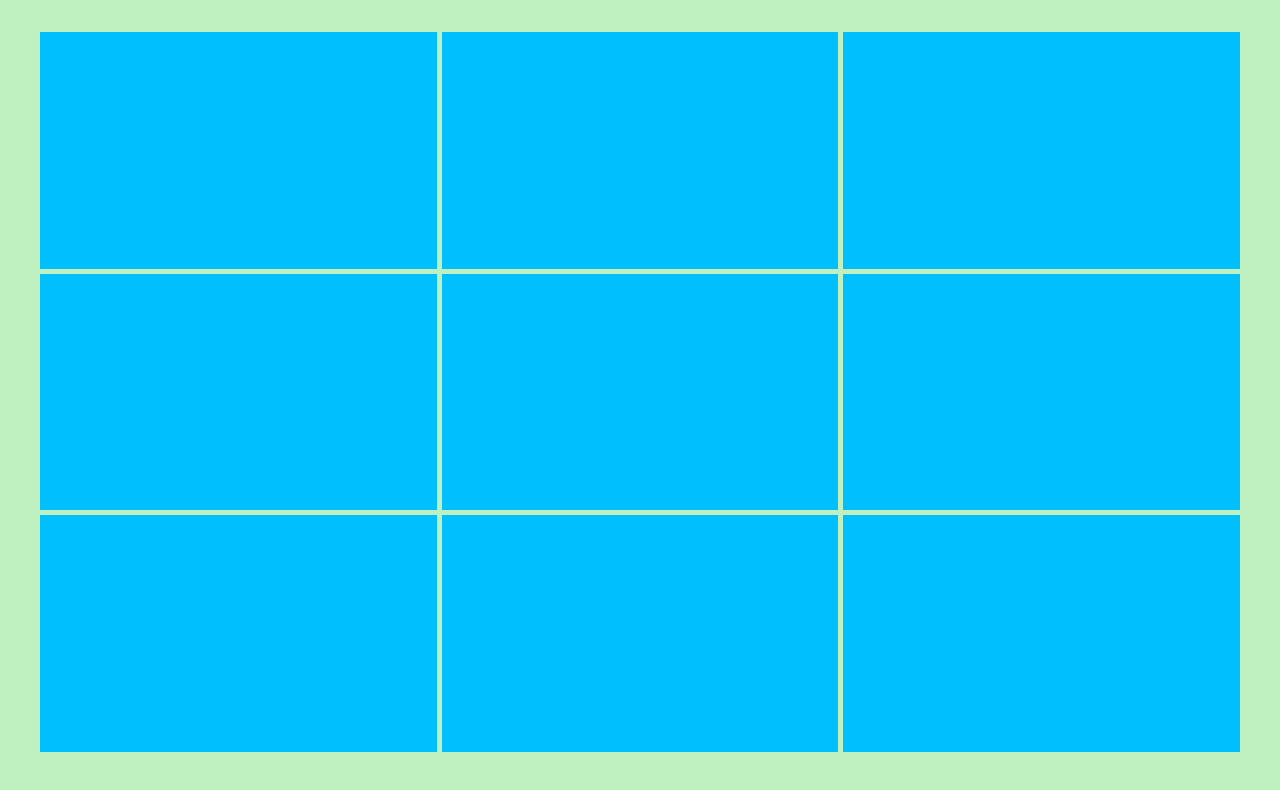
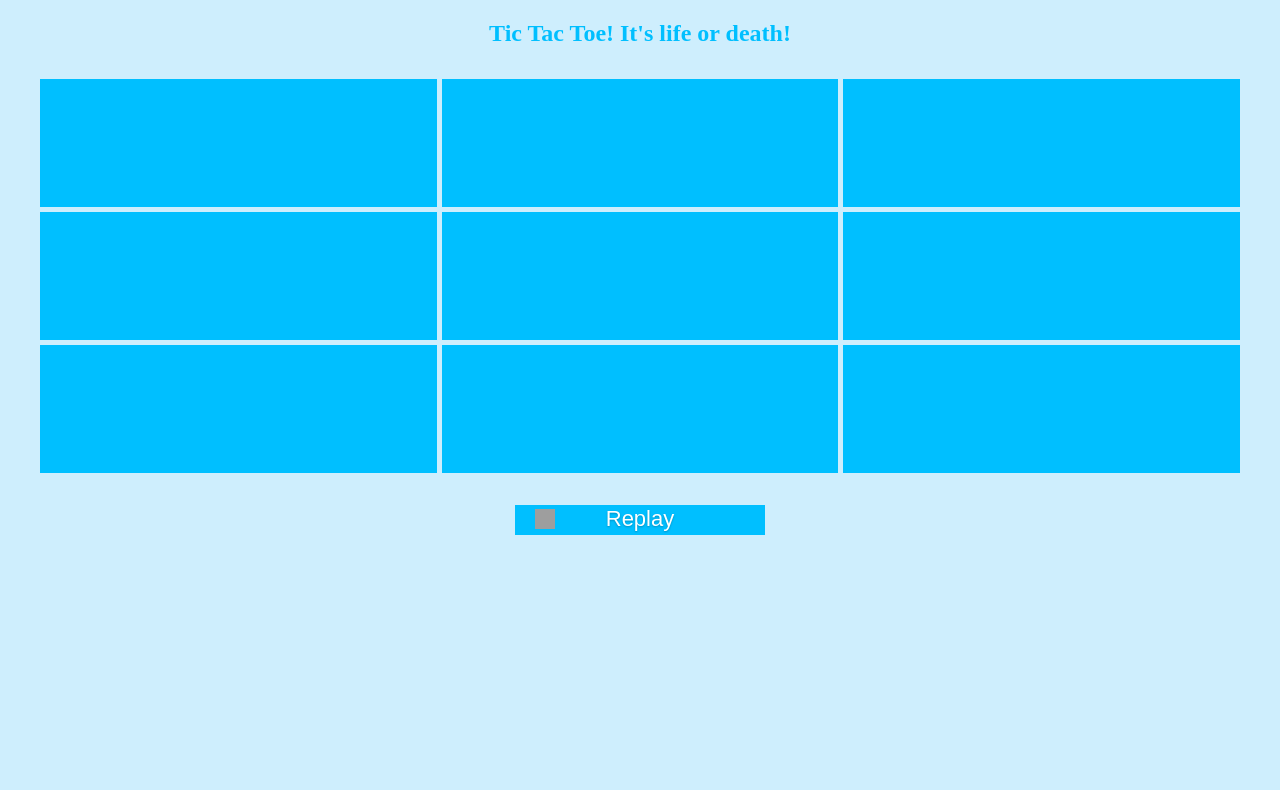
Before and after one commit to AndreeaStirbu/Tic-Tac-Toe, a plain HTML site: page index.html in a window 1280 px wide. Drawn offline with Linux system fonts and the light colour scheme; grey boxes are pictures that could not be loaded.

Commit message:
small improvemenets

```diff
--- a/index.html
+++ b/index.html
@@ -4,7 +4,10 @@
         <link rel="stylesheet" href="style.css">
     </head>
     <body>
+        <h2 id = "title">Tic Tac Toe! It's life or death!</h2>
         <div class="container" id="container"></div>
+        <button id = "reload" onClick="window.location.reload();">
+            <img class="icon" src="https://htmlacademy.ru/assets/icons/reload-6x-white.png"> Replay</button>
         <script type="text/javascript" src="main.js"></script>
     </body>
 </html>
--- a/main.js
+++ b/main.js
@@ -1,4 +1,5 @@
 var currentUser = 'X';
+let hasWon = false;
 
 var container = document.getElementById("container");
 var cell1 = document.createElement("div");
@@ -11,20 +12,20 @@ var cell7 = document.createElement("div");
 var cell8 = document.createElement("div");
 var cell9 = document.createElement("div");
 
-var cells = [cell1, cell2, cell3, cell4, cell5, cell6, cell7, cell8, cell9];
-
 var cellsMatrix = [
   [cell1, cell2, cell3],
   [cell4, cell5, cell6],
   [cell7, cell8, cell9]
 ];
 
+//Use a DocumentFragment?
+const frag = document.createDocumentFragment();
 for(i = 0; i < 3; i++) {
   for(j = 0; j < 3; j++){
     let row = i;
     let column = j;
     cellsMatrix[i][j].classList.add('cell');
-    container.appendChild(cellsMatrix[i][j]);
+    frag.appendChild(cellsMatrix[i][j]);
     let idName = "cell-"+ i.toString() + j.toString();
     cellsMatrix[i][j].setAttribute("id", idName);
     var button = document.createElement("button");
@@ -34,8 +35,11 @@ for(i = 0; i < 3; i++) {
   }
 }
 
+//Add the document fragment to the div container
+container.appendChild(frag);
+
 function displayOption(elem, row, column) {
-  if(elem.innerHTML == "") { //maybe disable button
+  if(elem.innerHTML == "" && !hasWon) { //maybe disable button
     elem.textContent = currentUser;
     currentUser = currentUser == 'X' ? 'O' : 'X';
     checkWinningCondition(row, column, elem);
@@ -70,6 +74,7 @@ function checkWinningCondition(row, column, elem){
     if(strikeRow == 4 || strikeCol == 4) {
       console.log("Winning");
       alert(elem.textContent + " Wins!");
+      hasWon = true;
       break;
     }
 
@@ -77,7 +82,8 @@ function checkWinningCondition(row, column, elem){
     strikeCol = 1;
   }
 
-  if(strikeDiagLR == 4 || strikeDiagRL == 4) {
+  if(!hasWon && (strikeDiagLR == 4 || strikeDiagRL == 4)) {
+    hasWon = true;
     console.log("Winning");
     alert(elem.textContent + " Wins!");
   }
--- a/style.css
+++ b/style.css
@@ -1,10 +1,11 @@
 body {
-    background-color: rgb(191, 240, 191);
+    background-color: rgb(206, 238, 253);
     color: black;
+    height: 90vh;
 }
 
 .container {
-    height: 90vh;
+    /*height: 90vh;*/
     margin: 2rem;
     display: grid;
     grid-template-columns: 1fr 1fr 1fr;
@@ -21,6 +22,8 @@ body {
   }
 .choice {
     background-color: Transparent;
+    color: white;
+    font-size: 3rem;
     border:none;
     display: block;
     float: none;
@@ -31,3 +34,50 @@ body {
     height: 100%;
     width: 100%;
 }
+
+#title {
+  color: deepskyblue;
+  text-align: center;
+}
+
+#reload {
+  margin: 0 auto;
+  display: block;
+  position: relative;
+  width: 250px;
+  height: 30px;
+  margin: 20px auto;
+  padding: 0;
+  font-size: 22px;
+  text-align: center;
+  color: white;
+  border: none;
+  outline: none;
+  cursor: pointer;
+  overflow: hidden;
+  text-shadow: 0 1px 2px rgba(0, 0, 0, 0.25);
+  transition: transform 0.4s ease-in-out;
+  background: deepskyblue;
+  border-bottom: 2px solid deepskyblue;
+  box-shadow: inset 0 -2px deepskyblue;
+}
+
+button:active {
+top: 1px;
+box-shadow: none;
+}
+
+.icon {
+  position: absolute;
+  left: 20px;
+}
+
+#reload .icon {
+  margin-top: 3px;
+  width: 20px;
+  height: 20px;
+  transition: all 0.4s ease-in-out;
+}
+#reload:hover .icon {
+  transform: rotate(360deg) scale(1.2);
+}
```
